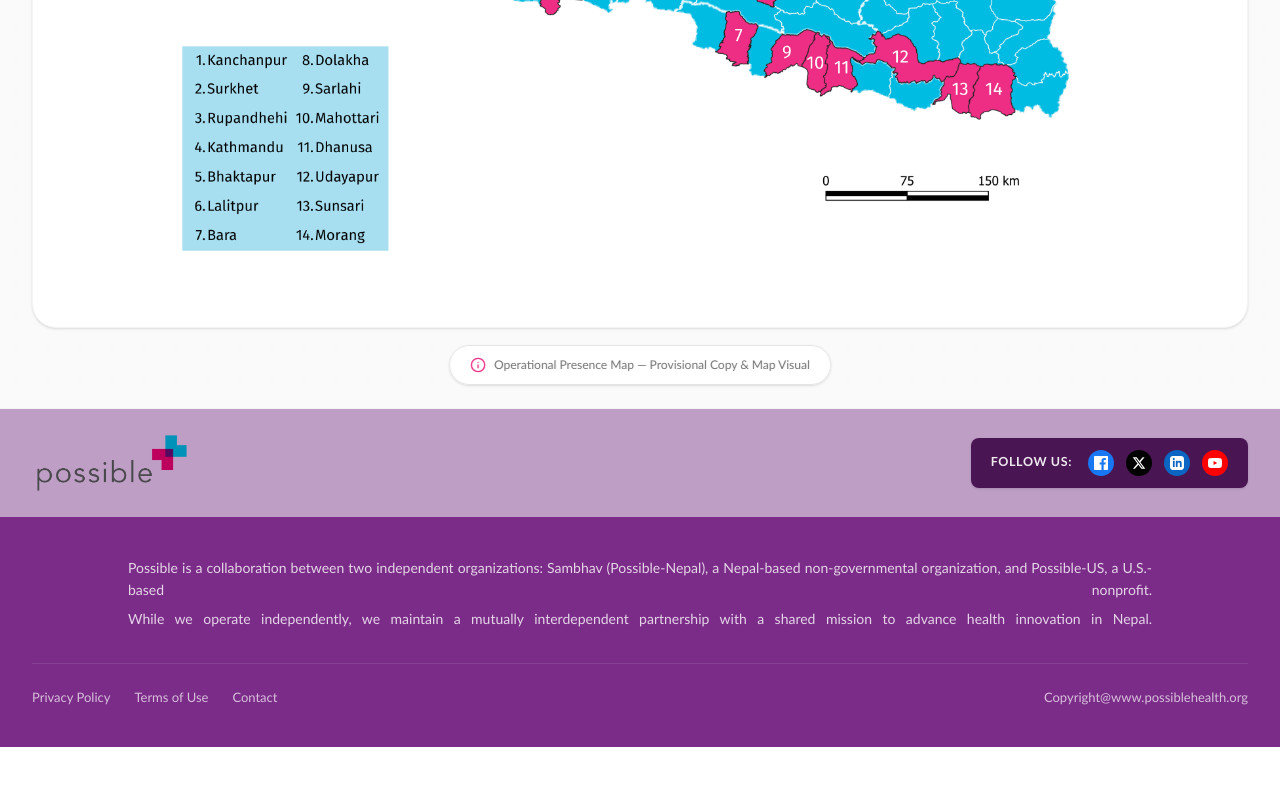
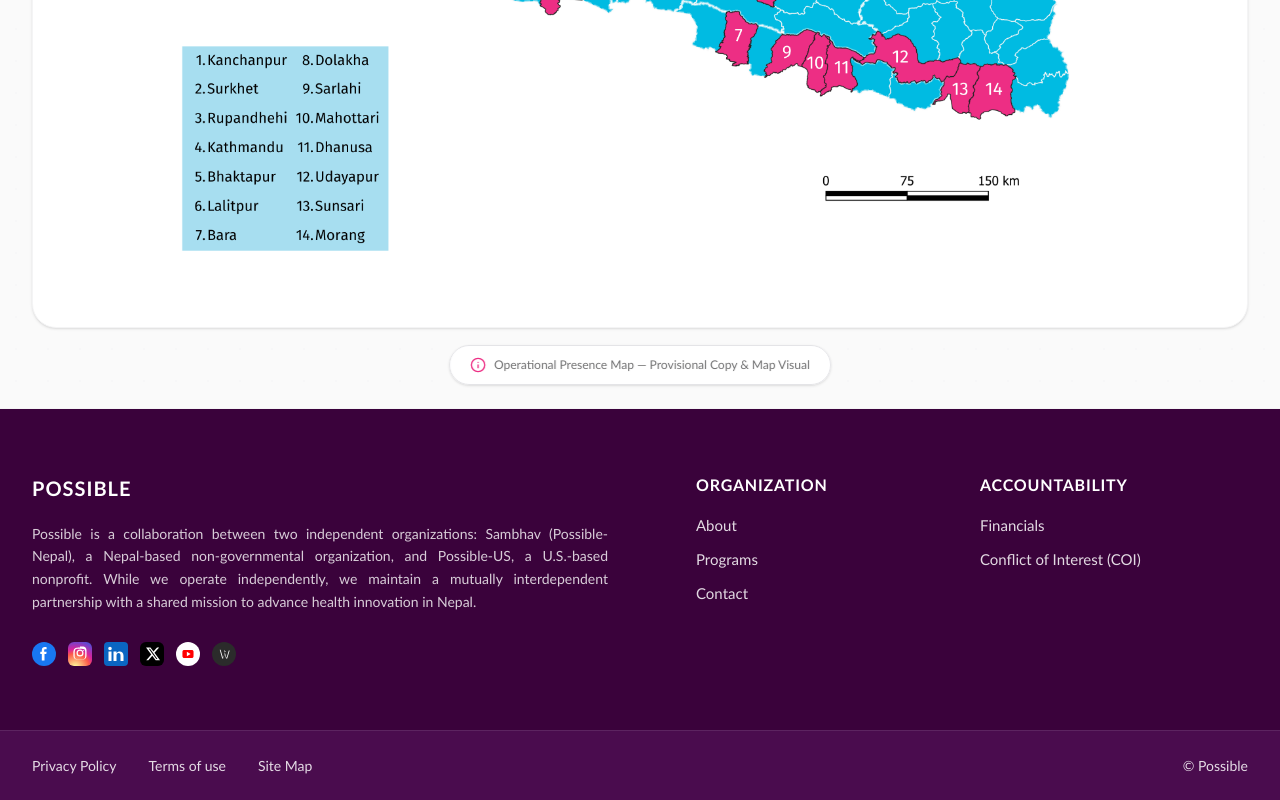
Before and after one commit to srijaytuladhar/possible-website, a Next.js app: page / in a window 1280 px wide. Shown: the part 4450-5250 px from the top of the page. Before the commit the page ends 5197 px from the top, so only its background shows below. Built offline with nearby package versions, Linux system fonts and the light colour scheme.

Commit message:
footer update

```diff
--- a/components/Footer.tsx
+++ b/components/Footer.tsx
@@ -1,79 +1,182 @@
 import Link from "next/link";
-import Image from "next/image";
 
 export default function Footer() {
   return (
-    <footer className="w-full mt-auto flex flex-col">
-      {/* Top Row: Light Purple Background for Logo & Socials */}
-      <div className="w-full bg-[#BE9EC5] py-6 px-6 sm:px-8">
-        <div className="mx-auto max-w-7xl flex flex-col md:flex-row justify-between items-center gap-6">
-          <div className="w-fit">
-            {/* Show logo in its original colors, blending with the light purple background */}
-            <Image
-              src="/logo.png"
-              alt="Possible Logo"
-              width={160}
-              height={45}
-              className="object-contain brightness-75 contrast-125"
-            />
-          </div>
+    <footer className="w-full mt-auto flex flex-col bg-[#3A023B] text-white">
+      {/* Top Section: Description & Columns */}
+      <div className="w-full py-12 md:py-16 px-6 sm:px-8">
+        <div className="mx-auto max-w-7xl grid grid-cols-1 md:grid-cols-12 gap-8 md:gap-12">
 
-          {/* Socials Banner in a dark purple box */}
-          <div className="flex items-center gap-4 bg-[#4A1553] px-5 py-3 rounded-lg shadow-sm">
-            <span className="text-[12.5px] text-white/90 font-bold uppercase tracking-wider">Follow us:</span>
-            <div className="flex items-center gap-3">
-              <a href="https://www.facebook.com/possiblehealth" target="_blank" rel="noopener noreferrer" className="p-1.5 rounded-full bg-[#1877F2] text-white hover:opacity-90 hover:scale-105 transition-all duration-300" aria-label="Follow us on Facebook">
-                <svg className="h-3.5 w-3.5 fill-current" viewBox="0 0 24 24">
-                  <path d="M22.675 0h-21.35C.597 0 0 .597 0 1.325v21.351C0 23.403.597 24 1.325 24H12.82v-9.294H9.692v-3.622h3.128V8.413c0-3.1 1.893-4.788 4.659-4.788 1.325 0 2.463.099 2.795.143v3.24l-1.918.001c-1.504 0-1.795.715-1.795 1.763v2.313h3.587l-.467 3.622h-3.12V24h6.116c.73 0 1.323-.597 1.323-1.324V1.325C24 .597 23.403 0 22.675 0z" />
+          {/* Column 1: Description & Socials */}
+          <div className="md:col-span-6 lg:col-span-6 flex flex-col gap-5">
+            <h2 className="text-[20px] font-bold tracking-wider font-equip uppercase">
+              POSSIBLE
+            </h2>
+            <p className="text-[14px] leading-relaxed text-white/80 font-light text-justify max-w-xl">
+              Possible is a collaboration between two independent organizations: Sambhav (Possible-Nepal), a Nepal-based non-governmental organization, and Possible-US, a U.S.-based nonprofit. While we operate independently, we maintain a mutually interdependent partnership with a shared mission to advance health innovation in Nepal.
+            </p>
+
+            {/* Social Icons */}
+            <div className="flex items-center gap-3 mt-2">
+              {/* Facebook */}
+              <a
+                href="https://www.facebook.com/possiblehealth"
+                target="_blank"
+                rel="noopener noreferrer"
+                className="hover:opacity-80 transition-opacity"
+                aria-label="Facebook"
+              >
+                <svg className="h-6 w-6" viewBox="0 0 24 24" fill="none">
+                  <circle cx="12" cy="12" r="12" fill="#1877F2" />
+                  <path d="M14.65 12h-2.15v6.5h-2.7v-6.5h-1.5v-2.3h1.5v-1.5c0-2 1.22-3.1 3-3.1.86 0 1.59.06 1.8.09v2.1h-1.24c-1 0-1.16.48-1.16 1.14v1.37h2.4l-.3 2.3z" fill="white" />
                 </svg>
               </a>
-              <a href="https://x.com/possiblehealth" target="_blank" rel="noopener noreferrer" className="p-1.5 rounded-full bg-[#000000] text-white hover:opacity-90 hover:scale-105 transition-all duration-300" aria-label="Follow us on X">
-                <svg className="h-3.5 w-3.5 fill-current" viewBox="0 0 24 24">
-                  <path d="M18.244 2.25h3.308l-7.227 8.26 8.502 11.24H16.17l-5.214-6.817L4.99 21.75H1.68l7.73-8.835L1.254 2.25H8.08l4.713 6.231zm-1.161 17.52h1.833L7.084 4.126H5.117z" />
+
+              {/* Instagram */}
+              <a
+                href="https://www.instagram.com/possiblehealth"
+                target="_blank"
+                rel="noopener noreferrer"
+                className="hover:opacity-80 transition-opacity"
+                aria-label="Instagram"
+              >
+                <svg className="h-6 w-6" viewBox="0 0 24 24" fill="none">
+                  <defs>
+                    <radialGradient id="instaGrad" cx="30%" cy="107%" r="130%">
+                      <stop offset="0" stopColor="#fdf497" />
+                      <stop offset="0.05" stopColor="#fdf497" />
+                      <stop offset="0.45" stopColor="#fd5949" />
+                      <stop offset="0.6" stopColor="#d6249f" />
+                      <stop offset="1" stopColor="#285AEB" />
+                    </radialGradient>
+                  </defs>
+                  <rect width="24" height="24" rx="6" fill="url(#instaGrad)" />
+                  <path d="M12 6.8c1.7 0 1.9 0 2.6.1.6.03.95.13 1.17.22.3.1.5.25.74.48.23.23.38.44.48.74.1.22.18.56.22 1.17.03.7.03.9.03 2.6s0 1.9-.1 2.6c-.03.6-.13.95-.22 1.17-.1.3-.25.5-.48.74-.23.23-.44.38-.74.48-.22.1-.56.18-1.17.22-.7.03-.9.03-2.6.03s-1.9 0-2.6-.1c-.6-.03-.95-.13-1.17-.22-.3-.1-.5-.25-.74-.48-.23-.23-.38-.44-.48-.74-.1-.22-.18-.56-.22-1.17-.03-.7-.03-.9-.03-2.6s0-1.9.1-2.6c.03-.6.13-.95.22-1.17.1-.3.25-.5.48-.74.23-.23.44-.38.74-.48.22-.1.56-.18 1.17-.22.7-.03.9-.03 2.6-.03zm0-1.2c-1.7 0-1.9 0-2.6.03-.7.03-1.2.14-1.63.3-.45.18-.83.42-1.2.8-.38.37-.62.75-.8 1.2-.17.43-.28.93-.3 1.63C5.4 9.1 5.4 9.3 5.4 11s0 1.9.03 2.6c.03.7.14 1.2.3 1.63.18.45.42.83.8 1.2.37.38.75.62 1.2.8.43.17.93.28 1.63.3.7.03.9.03 2.6.03s1.9 0 2.6-.03c.7-.03 1.2-.14 1.63-.3.45-.18.83-.42 1.2-.8.38-.37.62-.75.8-1.2.17-.43.28-.93.3-1.63.03-.7.03-.9.03-2.6s0-1.9-.03-2.6c-.03-.7-.14-1.2-.3-1.63-.18-.45-.42-.83-.8-1.2-.37-.38-.75-.62-1.2-.8-.43-.17-.93-.28-1.63-.3-.7-.03-.9-.03-2.6-.03z" fill="white" />
+                  <path d="M12 8.7a2.3 2.3 0 1 0 0 4.6 2.3 2.3 0 0 0 0-4.6zm0-1.2a3.5 3.5 0 1 1 0 7 3.5 3.5 0 0 1 0-7z" fill="white" />
+                  <circle cx="15.65" cy="8.35" r="0.55" fill="white" />
                 </svg>
               </a>
-              <a href="https://www.linkedin.com/company/possible/" target="_blank" rel="noopener noreferrer" className="p-1.5 rounded-full bg-[#0A66C2] text-white hover:opacity-90 hover:scale-105 transition-all duration-300" aria-label="Follow us on LinkedIn">
-                <svg className="h-3.5 w-3.5 fill-current" viewBox="0 0 24 24">
-                  <path d="M19 0h-14c-2.761 0-5 2.239-5 5v14c0 2.761 2.239 5 5 5h14c2.762 0 5-2.239 5-5v-14c0-2.761-2.238-5-5-5zm-11 19h-3v-11h3v11zm-1.5-12.268c-.966 0-1.75-.779-1.75-1.75s.784-1.75 1.75-1.75 1.75.779 1.75 1.75-.784 1.75-1.75 1.75zm13.5 12.268h-3v-5.604c0-3.368-4-3.113-4 0v5.604h-3v-11h3v1.765c1.396-2.586 7-2.777 7 2.476v6.759z" />
+
+              {/* LinkedIn */}
+              <a
+                href="https://www.linkedin.com/company/possible/"
+                target="_blank"
+                rel="noopener noreferrer"
+                className="hover:opacity-80 transition-opacity"
+                aria-label="LinkedIn"
+              >
+                <svg className="h-6 w-6" viewBox="0 0 24 24" fill="none">
+                  <rect width="24" height="24" rx="4" fill="#0A66C2" />
+                  <path d="M7.5 19H4.5V9.5H7.5V19ZM6 8.2c-.96 0-1.75-.78-1.75-1.75S5.04 4.7 6 4.7s1.75.78 1.75 1.75S6.96 8.2 6 8.2ZM19.5 19h-3v-5.6c0-3.37-4-3.11-4 0V19h-3V9.5h3V11.2c1.4-2.58 7-2.77 7 2.47V19Z" fill="white" />
                 </svg>
               </a>
-              <a href="https://www.youtube.com/@PossibleHealthOrg" target="_blank" rel="noopener noreferrer" className="p-1.5 rounded-full bg-[#FF0000] text-white hover:opacity-90 hover:scale-105 transition-all duration-300" aria-label="Follow us on YouTube">
-                <svg className="h-3.5 w-3.5 fill-current" viewBox="0 0 24 24">
-                  <path d="M23.498 6.186a3.016 3.016 0 0 0-2.122-2.136C19.505 3.5 12 3.5 12 3.5s-7.505 0-9.377.55a3.016 3.016 0 0 0-2.122 2.136C0 8.07 0 12 0 12s0 3.93.501 5.814a3.016 3.016 0 0 0 2.122 2.136c1.871.55 9.377.55 9.377.55s7.505 0 9.377-.55a3.016 3.016 0 0 0 2.122-2.136C24 15.93 24 12 24 12s0-3.93-.502-5.814zM9.545 15.568V8.432L15.818 12l-6.273 3.568z" />
+
+              {/* X (formerly Twitter) */}
+              <a
+                href="https://x.com/possiblehealth"
+                target="_blank"
+                rel="noopener noreferrer"
+                className="hover:opacity-80 transition-opacity"
+                aria-label="X"
+              >
+                <svg className="h-6 w-6" viewBox="0 0 24 24" fill="none">
+                  <rect width="24" height="24" rx="6" fill="black" />
+                  <path d="M17.02 5.5h2.15l-4.7 5.37 5.53 7.31h-4.33l-3.39-4.43-3.88 4.43H6.25l5.02-5.74L6 5.5h4.44l3.07 4.06L17.02 5.5zm-.75 11.39h1.19L10.02 6.72H8.74l7.53 10.17z" fill="white" />
+                </svg>
+              </a>
+
+              {/* YouTube */}
+              <a
+                href="https://www.youtube.com/@PossibleHealthOrg"
+                target="_blank"
+                rel="noopener noreferrer"
+                className="hover:opacity-80 transition-opacity"
+                aria-label="YouTube"
+              >
+                <svg className="h-6 w-6" viewBox="0 0 24 24" fill="none">
+                  <circle cx="12" cy="12" r="12" fill="white" />
+                  <path d="M17.5 9.2c-.15-.55-.58-.98-1.13-1.13C15.37 8 12 8 12 8s-3.37 0-4.37.07c-.55.15-.98.58-1.13 1.13C6.43 10.2 6.43 12 6.43 12s0 1.8.07 2.8c.15.55.58.98 1.13 1.13.99.07 4.37.07 4.37.07s3.38 0 4.37-.07c.55-.15.98-.58 1.13-1.13.07-1 .07-2.8.07-2.8s0-1.8-.07-2.8ZM10.86 14.15V9.85L14.64 12l-3.78 2.15Z" fill="#FF0000" />
+                </svg>
+              </a>
+
+              {/* Wikipedia */}
+              <a
+                href="https://en.wikipedia.org/wiki/Possible_(organization)"
+                target="_blank"
+                rel="noopener noreferrer"
+                className="hover:opacity-80 transition-opacity"
+                aria-label="Wikipedia"
+              >
+                <svg className="h-6 w-6" viewBox="0 0 24 24" fill="none">
+                  <circle cx="12" cy="12" r="12" fill="#2B2B2B" />
+                  <path d="M12.05 7.84c.16.53.31 1.05.47 1.57.41 1.37.82 2.74 1.23 4.11.23.77.46 1.54.69 2.31l.08.27.08-.27c.43-1.42.86-2.84 1.28-4.26.25-.83.5-1.66.75-2.49.07-.23.14-.46.21-.69h.82l-2.47 8.16H14.1l-1.39-4.66-1.38 4.66h-1.12L7.75 7.84h.83c.2.66.4 1.32.6 1.98.39 1.3.78 2.61 1.17 3.91.24.8.48 1.6.72 2.4l.09.28.08-.28c.25-.84.5-1.68.75-2.52.28-.93.56-1.86.84-2.79l.22-.72h.82z" fill="white" />
                 </svg>
               </a>
             </div>
           </div>
+
+          {/* Column 2: Organization Links */}
+          <div className="md:col-span-3 lg:col-span-3 md:pl-8 flex flex-col gap-4">
+            <h3 className="text-[16px] font-bold tracking-wider uppercase font-equip text-white">
+              ORGANIZATION
+            </h3>
+            <ul className="flex flex-col gap-2.5">
+              <li>
+                <Link href="/get-involved/our-team" className="text-[15px] text-white/85 hover:text-white transition-colors font-light">
+                  About
+                </Link>
+              </li>
+              <li>
+                <Link href="/solutions/innovate" className="text-[15px] text-white/85 hover:text-white transition-colors font-light">
+                  Programs
+                </Link>
+              </li>
+              <li>
+                <Link href="/contact-us" className="text-[15px] text-white/85 hover:text-white transition-colors font-light">
+                  Contact
+                </Link>
+              </li>
+            </ul>
+          </div>
+
+          {/* Column 3: Accountability Links */}
+          <div className="md:col-span-3 lg:col-span-3 flex flex-col gap-4">
+            <h3 className="text-[16px] font-bold tracking-wider uppercase font-equip text-white">
+              ACCOUNTABILITY
+            </h3>
+            <ul className="flex flex-col gap-2.5">
+              <li>
+                <Link href="/publications/financials" className="text-[15px] text-white/85 hover:text-white transition-colors font-light">
+                  Financials
+                </Link>
+              </li>
+              <li>
+                <Link href="/publications/financials" className="text-[15px] text-white/85 hover:text-white transition-colors font-light">
+                  Conflict of Interest (COI)
+                </Link>
+              </li>
+            </ul>
+          </div>
+
         </div>
       </div>
 
-      {/* Bottom Row: Dark Purple Background for Statements & Links */}
-      <div className="w-full bg-[#7B2B88] text-white/90 py-10 px-6 sm:px-8">
-        <div className="mx-auto max-w-7xl space-y-8">
-          {/* Full-width Collaborative Statement */}
-          <div className="w-full flex flex-col items-center gap-1.5">
-            <p className="text-[14px] leading-relaxed text-white/80 font-light text-justify [text-align-last:justify] max-w-5xl w-full">
-              Possible is a collaboration between two independent organizations: Sambhav (Possible-Nepal), a Nepal-based non-governmental organization, and Possible-US, a U.S.-based nonprofit.
-            </p>
-            <p className="text-[14px] leading-relaxed text-white/80 font-light text-justify [text-align-last:justify] max-w-5xl w-full">
-              While we operate independently, we maintain a mutually interdependent partnership with a shared mission to advance health innovation in Nepal.
-            </p>
+      {/* Bottom Bar: Policies & Copyright */}
+      <div className="w-full bg-[#4A0C4E] py-6 px-6 sm:px-8 border-t border-white/10">
+        <div className="mx-auto max-w-7xl flex flex-col sm:flex-row justify-between items-center gap-4 text-[14px]">
+          <div className="flex flex-wrap gap-x-8 gap-y-2">
+            <Link href="/privacy-policy" className="text-white/85 hover:text-white transition-colors font-light">
+              Privacy Policy
+            </Link>
+            <Link href="/terms-of-use" className="text-white/85 hover:text-white transition-colors font-light">
+              Terms of use
+            </Link>
+            <Link href="#" className="text-white/85 hover:text-white transition-colors font-light">
+              Site Map
+            </Link>
           </div>
-
-          {/* Bottom Area: Links and Copyright */}
-          <div className="flex flex-col sm:flex-row items-center justify-between pt-6 border-t border-white/10 gap-4 text-[13px] text-white/70">
-            <div className="flex flex-wrap gap-x-6 gap-y-2">
-              <Link href="/privacy-policy" className="hover:text-white transition-colors">
-                Privacy Policy
-              </Link>
-              <Link href="/terms-of-use" className="hover:text-white transition-colors">
-                Terms of Use
-              </Link>
-              <Link href="/contact-us" className="hover:text-white transition-colors">
-                Contact
-              </Link>
-            </div>
-            <span>Copyright@www.possiblehealth.org</span>
+          <div className="text-white/85 font-light">
+            © Possible
           </div>
         </div>
       </div>
```
